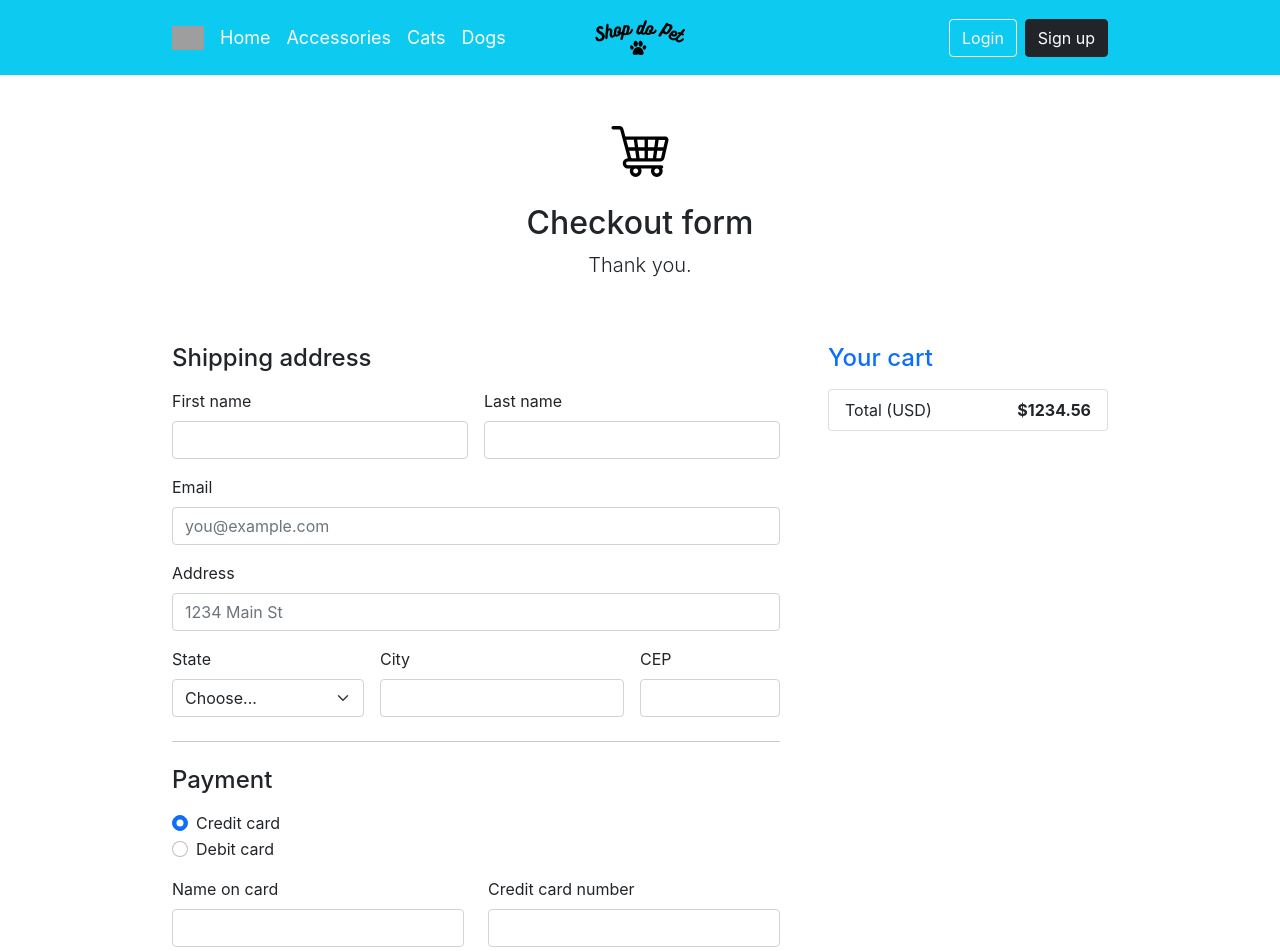
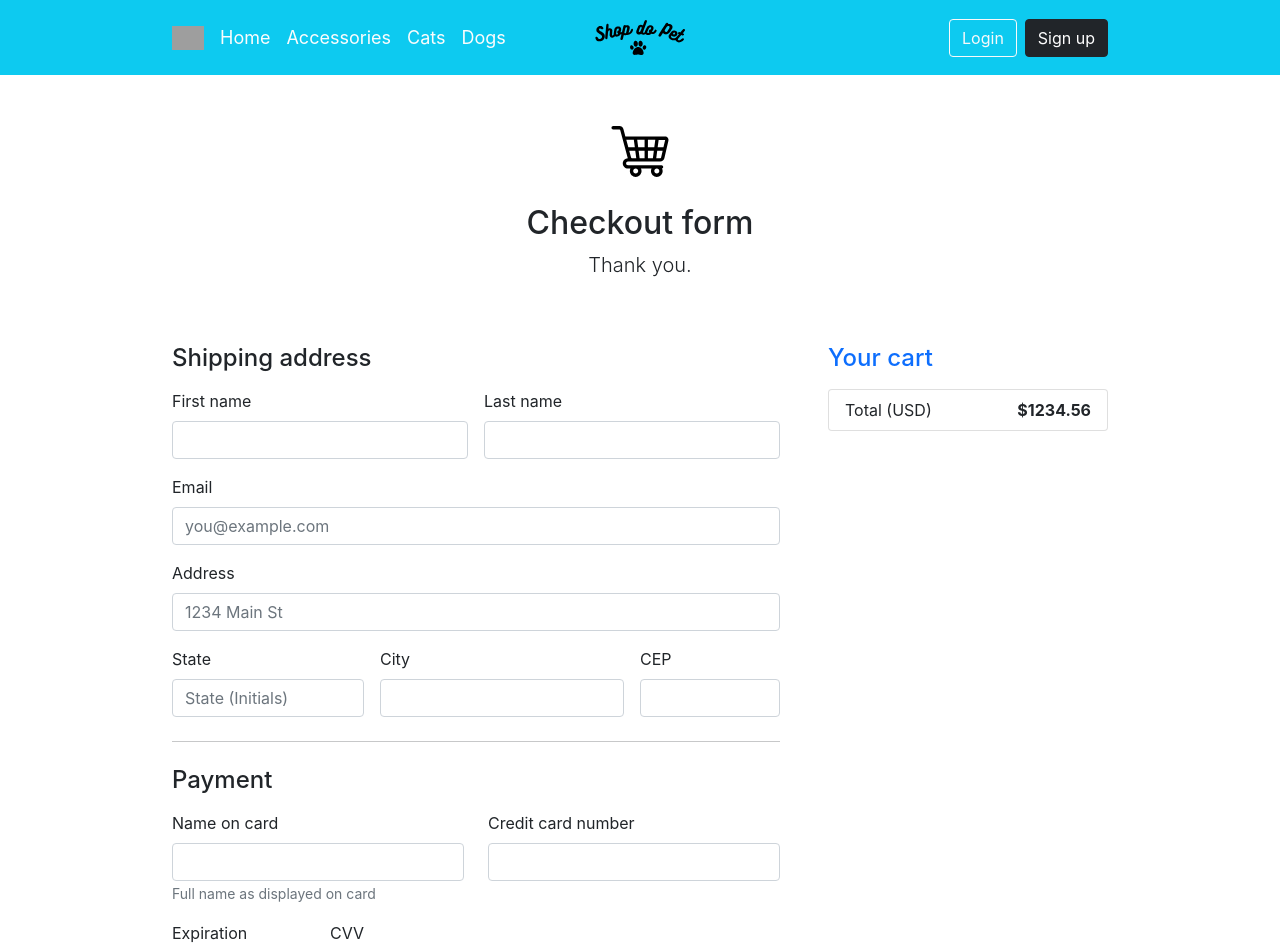
Before and after one commit to cisdeli/projetoWebDev, a React (Create React App) app in the folder frontend/: page /checkout in a window 1280 px wide. Shown: the top 951 px of the page. Built offline with nearby package versions, Linux system fonts and the light colour scheme; grey boxes are pictures that could not be loaded.

Commit message:
Checkout control added

```diff
--- a/frontend/src/components/authentication/adm.js
+++ b/frontend/src/components/authentication/adm.js
@@ -321,13 +321,15 @@ class Adm extends Component{
                 <div class="controls">
                     <div class="row py-5">
                         <div class="col-sm-4">
+                            <h4 class="pb-2 d-flex border-bottom">See Checkout forms</h4>
+                            <a href="http://localhost:8000/checkout" target='blank'><button type="button" class="btn btn-dark">Get Checkout API</button></a>
+                        </div>
+                        <div class="col-sm-4">
                             <h4 class="pb-2 d-flex border-bottom">See orders</h4>
                             <a href="http://localhost:8000/orders" target='blank'><button type="button" class="btn btn-dark">Get Orders API</button></a>
                         </div>
                         <div class="col-sm-4">
-                        </div>
-                        <div class="col-sm-4">
-                            <h4 class="pb-2 d-flex justify-content-center border-bottom">Search user by ID</h4>
+                            <h4 class="pb-2 d-flex justify-content-center border-bottom">Search user order by ID</h4>
                             <form class="form-group" onSubmit={this.handleOrdersSearchSubmit}>
                                 <label for="form_id">User ID</label>
                                 <input id="form_id" type="text" name="order_s_user_id" class="form-control" placeholder="User ID" onChange={this.handleChange} required="required"/>
--- a/frontend/src/components/cartCheckout/checkout.js
+++ b/frontend/src/components/cartCheckout/checkout.js
@@ -1,11 +1,79 @@
-import React from "react";
+import React, {
+  Component
+} from 'react';
+import axios from 'axios';
+
 import '../../css/checkout.css';
 
+import cart from '../../images/logos/cart.svg'
 
-import cart from '../../images/logos/cart.svg'
-function Checkout(){
+class Checkout extends Component{
+    constructor() {
+      super();
+      // Stores user input (not secure at all please read the Comment topic in README)
+      this.state = {
+        firstName: '',
+        lastName: '',
+        email: '',
+        address: '',
+        state: '',
+        city: '',
+        cep: '',
+        nameOnCard: '',
+        cardNumber: '',
+        expiration: '',
+        cvv: ''
+      };
+      this.handleChange = this.handleChange.bind(this);
+      this.handleSubmit = this.handleSubmit.bind(this);
+    }
+
+    // Gets input
+    handleChange(event) {
+        this.setState({
+            [event.target.name]: event.target.value
+        });
+    }
+
+    // Controls what happens when submit button is pressed.
+    handleSubmit(event) {
+        event.preventDefault();
+
+        const newForm = {
+            firstName: this.state.firstName,
+            lastName: this.state.lastName,
+            email: this.state.email,
+            address: this.state.address,
+            state: this.state.state,
+            city: this.state.city,
+            cep: this.state.cep,
+            nameOnCard: this.state.nameOnCard,
+            cardNumber: this.state.cardNumber,
+            expiration: this.state.expiration,
+            cvv: this.state.cvv,
+        }
+        console.log(newForm);
+        // Checks input data when submit button is pressed.
+        axios.post('http://localhost:8000/checkout/', newForm)
+            .then((res) => {
+                if(res.status == 200)
+                    alert("Error, make sure that your fields are in the correct format!")
+                else if(res.status == 201){
+                    alert("Sucessful order, thank you!")
+                    //remove cart items
+                    sessionStorage.setItem('@item/itemsLength', 0);
+                    window.location.href = "/";
+                }
+                else if(res.status == 500){
+                    alert("Failed to process requisition!")
+                }
+
+            })
+
+    }
+
     // Stores a single item in cart
-    function itemInCart(){
+    itemInCart(){
         return(
             <li class="list-group-item d-flex justify-content-between lh-sm">
                 <div>
@@ -16,22 +84,23 @@ function Checkout(){
             </li>
         );
     }
+
     // Returns an array of items in cart according to cart length
-    function addItemToCart(){
+    addItemToCart(){
         let items = [], length = 0;
         length = sessionStorage.getItem('@item/itemsLength');
         for(let i = 0; i < length; i++)
-            items.push(itemInCart());
+            items.push(this.itemInCart());
         return items;
     }
 
     // Auxiliar function to get the array of items.
-    function showCartItems(){
-        return (addItemToCart());
+    showCartItems(){
+        return (this.addItemToCart());
     }
 
     // Returns the total template.
-    function addTotal(){
+    addTotal(){
         return(
             <li class="list-group-item d-flex justify-content-between">
                 <span>Total (USD)</span>
@@ -40,6 +109,7 @@ function Checkout(){
         );
     }
 
+    render(){
         return(
             <div class="container">
                 <div class="py-5 text-center">
@@ -54,50 +124,46 @@ function Checkout(){
                             <span class="text-primary">Your cart</span>
                         </h4>
                         <ul class="list-group mb-3">
-                        {showCartItems()}
-                        {addTotal()}
+                            {this.showCartItems()}
+                            {this.addTotal()}
                         </ul>
                     </div>
                     <div class="col-md-7 col-lg-8">
                         <h4 class="mb-3">Shipping address</h4>
-                    <form class="needs-validation" novalidate>
+                        <form class="" onSubmit={this.handleSubmit}>
                             <div class="row g-3">
                                 <div class="col-sm-6">
                                     <label for="firstName" class="form-label">First name</label>
-                                <input type="text" class="form-control" id="firstName" required />
+                                    <input type="text" class="form-control" name="firstName" onChange={this.handleChange} required />
                                 </div>
 
                                 <div class="col-sm-6">
                                     <label for="lastName" class="form-label">Last name</label>
-                                <input type="text" class="form-control" id="lastName" required />
+                                    <input type="text" class="form-control" name="lastName" onChange={this.handleChange} required />
                                 </div>
 
                                 <div class="col-12">
                                     <label for="email" class="form-label">Email</label>
-                                <input type="email" class="form-control" id="email" placeholder="you@example.com" />
+                                    <input type="email" class="form-control" name="email" placeholder="you@example.com" onChange={this.handleChange}/>
                                 </div>
-
                                 <div class="col-12">
                                     <label for="address" class="form-label">Address</label>
-                                <input type="text" class="form-control" id="address" placeholder="1234 Main St" required />
+                                    <input type="text" class="form-control" name="address" placeholder="1234 Main St" onChange={this.handleChange} required />
                                 </div>
 
                                 <div class="col-md-4">
                                     <label for="state" class="form-label">State</label>
-                                <select class="form-select" id="state" required>
-                                    <option value="">Choose...</option>
-                                    <option>California</option>
-                                </select>
+                                    <input type="text" class="form-control" name="state" placeholder="State (Initials)" onChange={this.handleChange} required />
                                 </div>
 
                                 <div class="col-md-5">
                                     <label for="city" class="form-label">City</label>
-                                <input type="text" class="form-control" id="firstName" required />
+                                    <input type="text" class="form-control" name="city" onChange={this.handleChange} required />
                                 </div>
 
                                 <div class="col-md-3">
                                     <label for="zip" class="form-label">CEP</label>
-                                <input type="text" class="form-control" id="zip" placeholder="" required />
+                                    <input type="number" class="form-control" name="cep" placeholder="" onChange={this.handleChange} required />
                                 </div>
                             </div>
 
@@ -105,37 +171,26 @@ function Checkout(){
 
                             <h4 class="mb-3">Payment</h4>
 
-                        <div class="my-3">
-                            <div class="form-check">
-                                <input id="credit" name="paymentMethod" type="radio" class="form-check-input" checked required />
-                                <label class="form-check-label" for="credit">Credit card</label>
-                            </div>
-                            <div class="form-check">
-                                <input id="debit" name="paymentMethod" type="radio" class="form-check-input" required />
-                                <label class="form-check-label" for="debit">Debit card</label>
-                            </div>
-                        </div>
-
                             <div class="row gy-3">
                                 <div class="col-md-6">
                                     <label for="cc-name" class="form-label">Name on card</label>
-                                <input type="text" class="form-control" id="cc-name" placeholder="" required />
+                                    <input type="text" class="form-control" name="nameOnCard" placeholder="" onChange={this.handleChange} required />
                                     <small class="text-muted">Full name as displayed on card</small>
                                 </div>
 
                                 <div class="col-md-6">
                                     <label for="cc-number" class="form-label">Credit card number</label>
-                                <input type="text" class="form-control" id="cc-number" placeholder="" required />
+                                    <input type="number" class="form-control" name="cardNumber" placeholder="" onChange={this.handleChange} required />
                                 </div>
 
                                 <div class="col-md-3">
                                     <label for="cc-expiration" class="form-label">Expiration</label>
-                                <input type="text" class="form-control" id="cc-expiration" placeholder="" required />
+                                    <input type="text" class="form-control" name="expiration" placeholder="" onChange={this.handleChange} required />
                                 </div>
 
                                 <div class="col-md-3">
                                     <label for="cc-cvv" class="form-label">CVV</label>
-                                <input type="text" class="form-control" id="cc-cvv" placeholder="" required />
+                                    <input type="number" class="form-control" name="cvv" placeholder="" onChange={this.handleChange} required />
                                 </div>
                             </div>
 
@@ -148,5 +203,6 @@ function Checkout(){
             </div>
         );
     }
+}
 
 export default Checkout;
```
Lines whose indentation alone changed are shown as unchanged.
